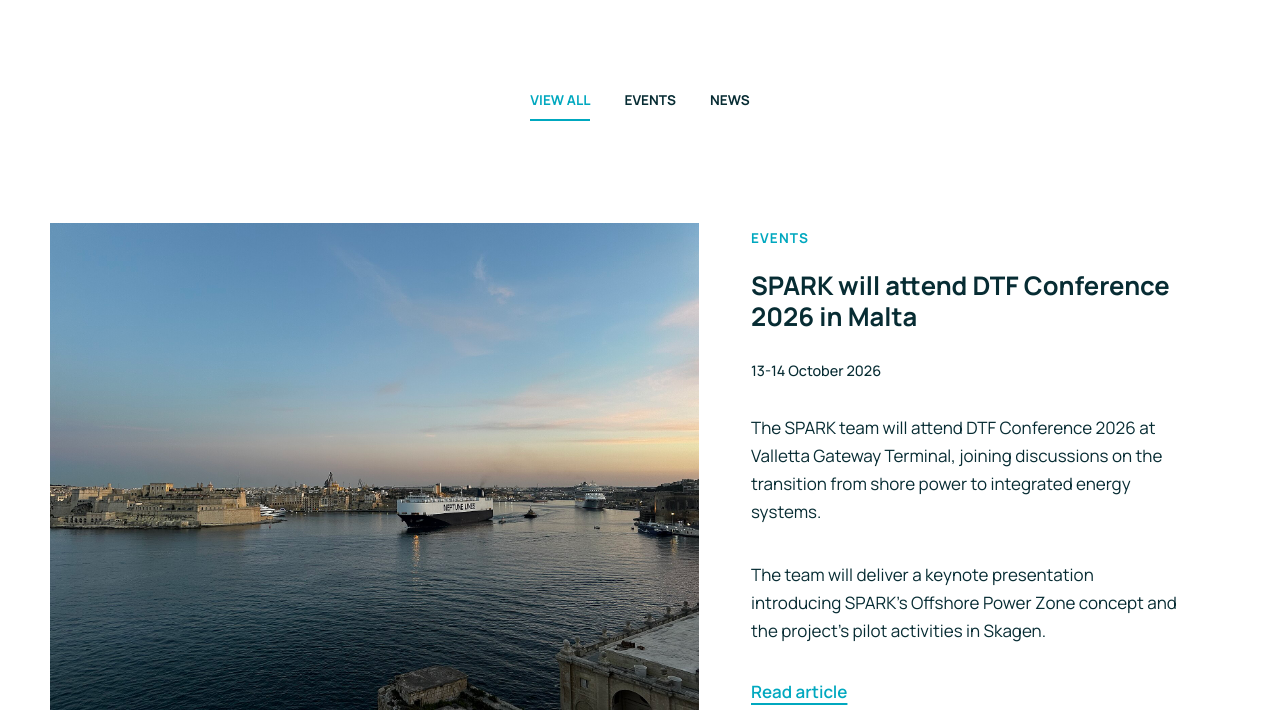
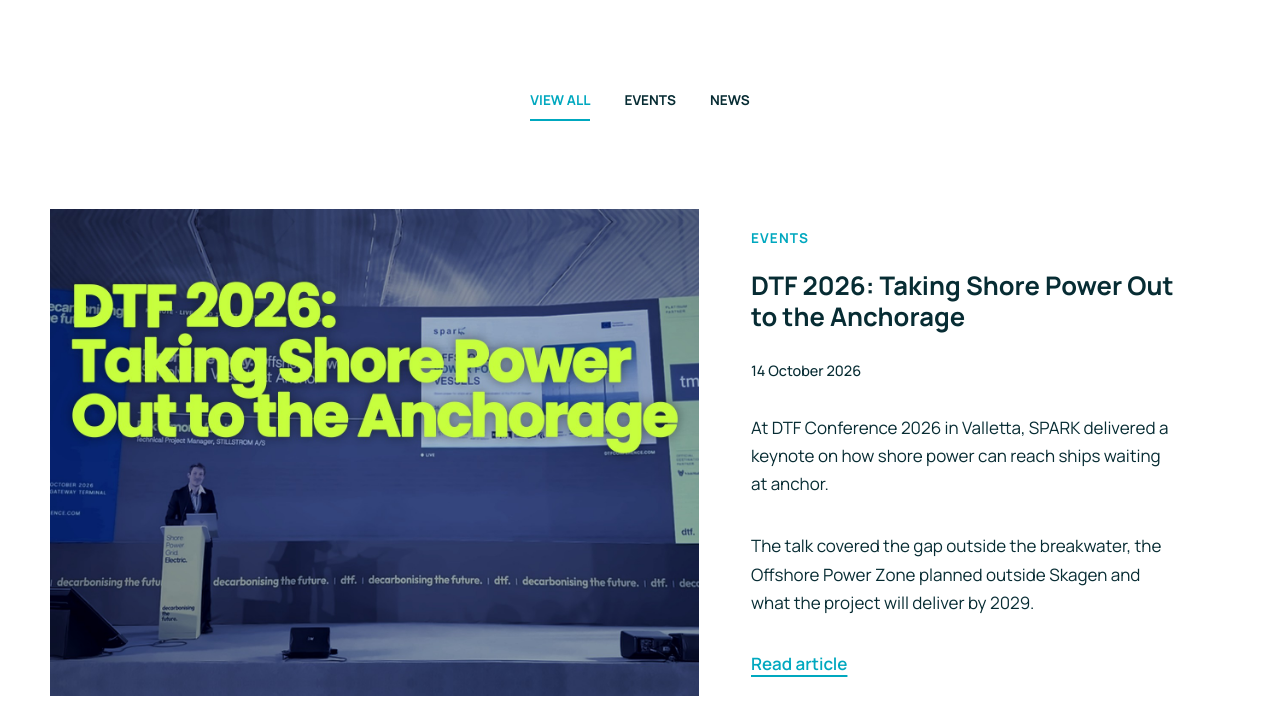
Before and after one commit to vincentiusvers/SPARK-website, a plain HTML site: page dist/news-events/index.html in a window 1280 px wide. Shown: the part 260-972 px from the top of the page. Drawn offline with Linux system fonts and the light colour scheme.

Commit message:
Update news and event page.

```diff
--- a/dist/news-events/index.html
+++ b/dist/news-events/index.html
@@ -16,6 +16,15 @@
         <button type="button" data-filter="news" aria-pressed="false">News</button>
       </div>
       <div class="article-list">
+        <article class="news-feature article-card" data-category="events" data-reveal>
+          <div class="news-feature-media"><a href="dtf-conference-2026/blog.html"><img src="../assets/IMG_DTF_1.jpg" alt=""></a></div>
+          <div class="news-feature-copy">
+            <span class="tag">Events</span><h2><a href="dtf-conference-2026/blog.html">DTF 2026: Taking Shore Power Out to the Anchorage</a></h2><p class="date">14 October 2026</p>
+            <p>At DTF Conference 2026 in Valletta, SPARK delivered a keynote on how shore power can reach ships waiting at anchor.</p>
+            <p>The talk covered the gap outside the breakwater, the Offshore Power Zone planned outside Skagen and what the project will deliver by 2029.</p>
+            <a class="text-link" href="dtf-conference-2026/blog.html">Read article</a>
+          </div>
+        </article>
         <article class="news-feature article-card" data-category="events" data-reveal>
           <div class="news-feature-media"><a href="dtf-conference-2026/"><img src="../assets/valletta-harbour.jpg" alt=""></a></div>
           <div class="news-feature-copy">
```
